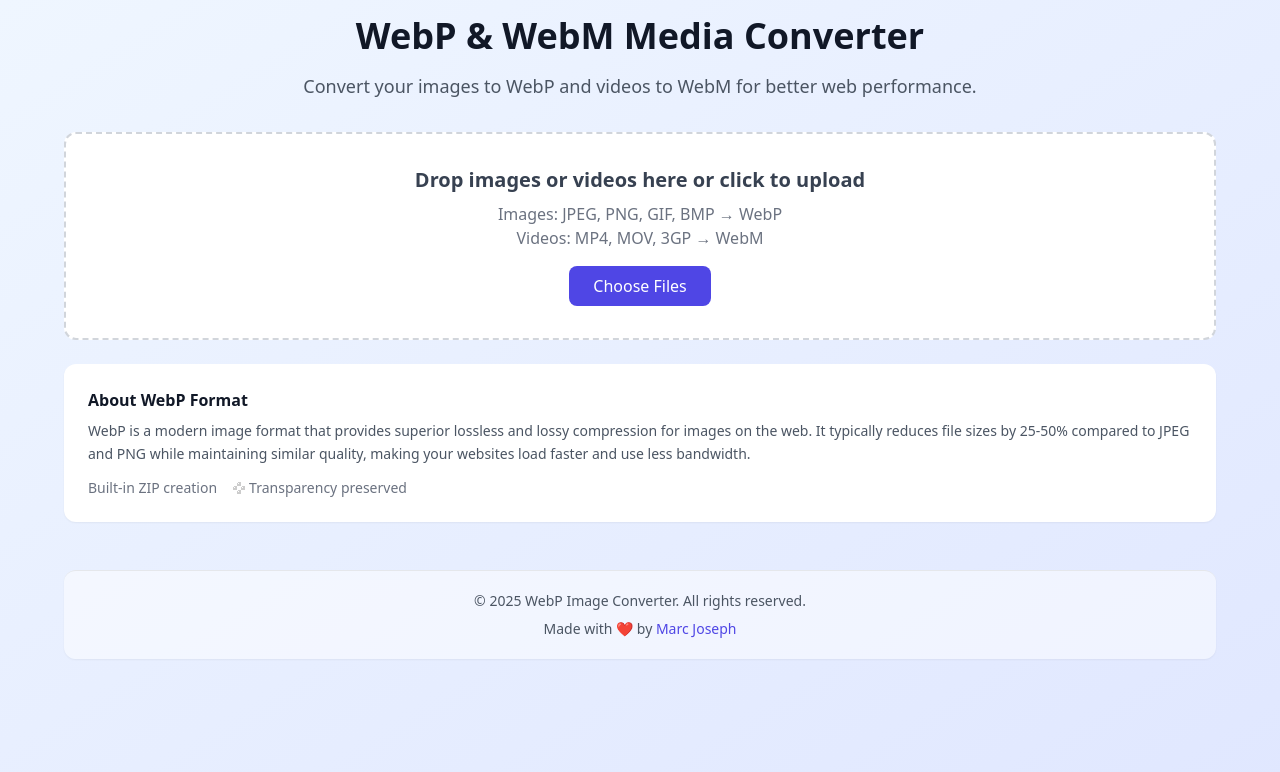
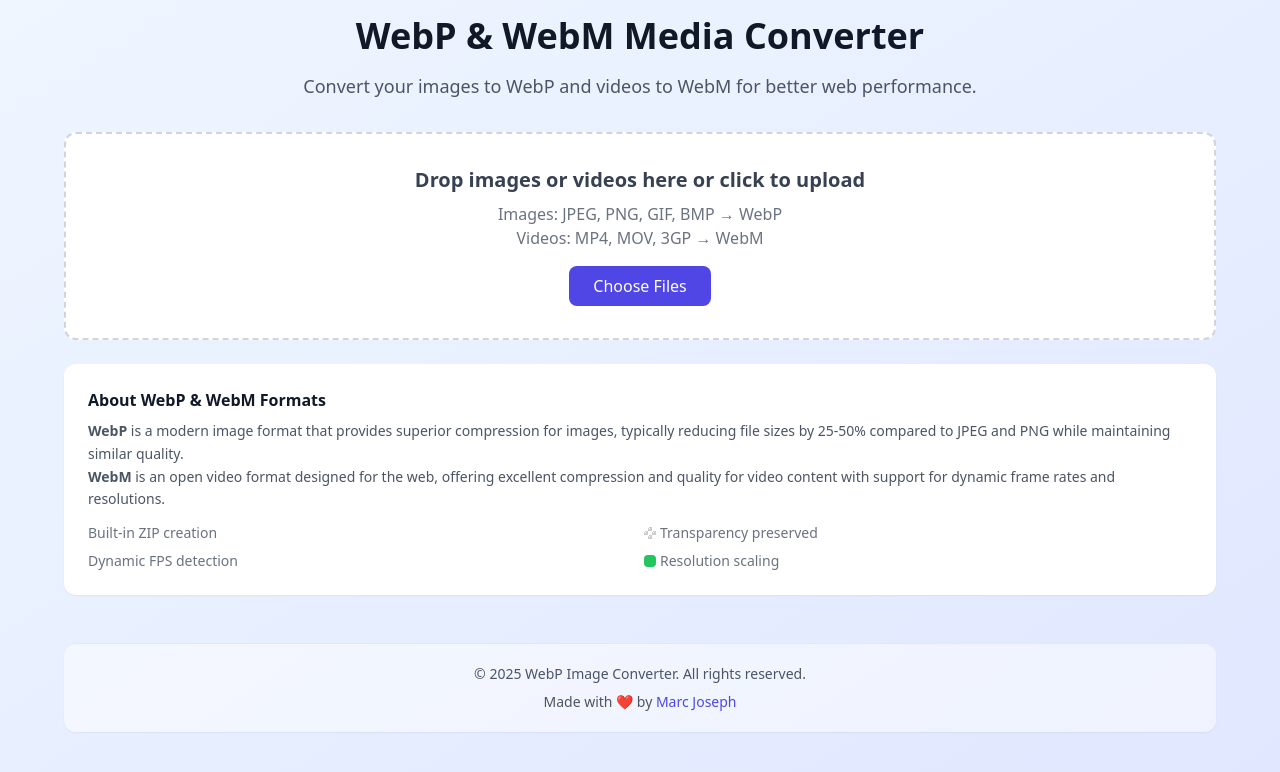
Before and after one commit to imtweetix/web-media-converter, a React (Vite) app: page / in a window 1280 px wide. Shown: the top 772 px of the page. Built offline with nearby package versions, Linux system fonts and the light colour scheme.

Commit message:
feat: Enhance video conversion features with dynamic FPS detection, improved settings management, and updated formats in README

```diff
--- a/package.json
+++ b/package.json
@@ -1,7 +1,7 @@
 {
   "name": "webp-image-converter",
   "private": true,
-  "version": "2.0.0",
+  "version": "2.1.0",
   "type": "module",
   "engines": {
     "node": ">=18.0.0",
--- a/src/components/features/ConversionSettings.tsx
+++ b/src/components/features/ConversionSettings.tsx
@@ -1,8 +1,8 @@
 import { faGear } from '@awesome.me/kit-26a4d59a75/icons/classic/regular';
 import { FontAwesomeIcon } from '@fortawesome/react-fontawesome';
-import { ResizeSettings, VideoSettings, FileItem } from '../../types';
+import { useState } from 'react';
+import { FileItem, ResizeSettings, VideoSettings } from '../../types';
 import { Button, Card, Input } from '../ui';
-import { useState } from 'react';
 
 interface ConversionSettingsProps {
   files: FileItem[];
@@ -45,7 +45,9 @@ export function ConversionSettings({
     onQualityChange(Number(e.target.value));
   };
 
-  const handleVideoResolutionChange = (e: React.ChangeEvent<HTMLSelectElement>) => {
+  const handleVideoResolutionChange = (
+    e: React.ChangeEvent<HTMLSelectElement>
+  ) => {
     const resolution = e.target.value as VideoSettings['resolution'];
     onGlobalVideoChange({
       ...globalVideoSettings,
@@ -53,15 +55,15 @@ export function ConversionSettings({
       // Clear custom dimensions when not using custom
       ...(resolution !== 'custom' && {
         customWidth: undefined,
-        customHeight: undefined
-      })
+        customHeight: undefined,
+      }),
     });
   };
 
   const handleCrfChange = (e: React.ChangeEvent<HTMLInputElement>) => {
     onGlobalVideoChange({
       ...globalVideoSettings,
-      crf: Number(e.target.value)
+      crf: Number(e.target.value),
     });
   };
 
@@ -69,7 +71,7 @@ export function ConversionSettings({
     const fps = e.target.value as VideoSettings['fps'];
     onGlobalVideoChange({
       ...globalVideoSettings,
-      fps
+      fps,
     });
   };
 
@@ -103,7 +105,8 @@ export function ConversionSettings({
   // Calculate CRF slider percentage (inverted because lower CRF = better quality)
   const crfMin = 0;
   const crfMax = 53;
-  const crfPercentage = ((globalVideoSettings.crf - crfMin) / (crfMax - crfMin)) * 100;
+  const crfPercentage =
+    ((globalVideoSettings.crf - crfMin) / (crfMax - crfMin)) * 100;
 
   // Video resolution options
   const videoResolutions = [
@@ -161,9 +164,7 @@ export function ConversionSettings({
 
       <div className='pt-6 border-t border-gray-200'>
         <div className='flex items-center justify-between mb-4'>
-          <h4 className='text-gray-700 font-medium'>
-            Global Image Settings
-          </h4>
+          <h4 className='text-gray-700 font-medium'>Global Image Settings</h4>
           <Button
             onClick={handleApplyImageSettings}
             variant='secondary'
@@ -173,8 +174,9 @@ export function ConversionSettings({
           >
             {isApplyingImageSettings
               ? 'Applying...'
-              : hasMixedTypes ? 'Apply to All Images' : 'Apply to All'
-            }
+              : hasMixedTypes
+                ? 'Apply to All Images'
+                : 'Apply to All'}
           </Button>
         </div>
 
@@ -248,15 +250,13 @@ export function ConversionSettings({
       </div>
 
       <p className='text-sm text-gray-500 mb-6'>
-        Lower values = better quality but larger files and longer conversion times.
-        Recommended: 15-35 (23 is default).
+        Lower values = better quality but larger files and longer conversion
+        times. Recommended: 15-35 (28 is default).
       </p>
 
       <div className='pt-6 border-t border-gray-200'>
         <div className='flex items-center justify-between mb-6'>
-          <h4 className='text-gray-700 font-medium'>
-            Global Video Settings
-          </h4>
+          <h4 className='text-gray-700 font-medium'>Global Video Settings</h4>
           <Button
             onClick={handleApplyVideoSettings}
             variant='secondary'
@@ -266,8 +266,9 @@ export function ConversionSettings({
           >
             {isApplyingVideoSettings
               ? 'Applying...'
-              : hasMixedTypes ? 'Apply to All Videos' : 'Apply to All'
-            }
+              : hasMixedTypes
+                ? 'Apply to All Videos'
+                : 'Apply to All'}
           </Button>
         </div>
 
@@ -301,7 +302,7 @@ export function ConversionSettings({
                   onChange={e =>
                     onGlobalVideoChange({
                       ...globalVideoSettings,
-                    customWidth: parseInt(e.target.value) || undefined
+                      customWidth: parseInt(e.target.value) || undefined,
                     })
                   }
                   placeholder='1920'
@@ -319,7 +320,7 @@ export function ConversionSettings({
                   onChange={e =>
                     onGlobalVideoChange({
                       ...globalVideoSettings,
-                    customHeight: parseInt(e.target.value) || undefined
+                      customHeight: parseInt(e.target.value) || undefined,
                     })
                   }
                   placeholder='1080'
@@ -354,7 +355,7 @@ export function ConversionSettings({
               onChange={e =>
                 onGlobalVideoChange({
                   ...globalVideoSettings,
-                  audioEnabled: e.target.checked
+                  audioEnabled: e.target.checked,
                 })
               }
               className='mr-2 h-4 w-4 text-indigo-600 focus:ring-indigo-500 border-gray-300 rounded'
@@ -402,7 +403,9 @@ export function ConversionSettings({
             </button>
           </div>
 
-          {activeTab === 'images' ? renderImageSettings() : renderVideoSettings()}
+          {activeTab === 'images'
+            ? renderImageSettings()
+            : renderVideoSettings()}
         </div>
       ) : hasImages ? (
         renderImageSettings()
--- a/src/components/features/InfoCard.tsx
+++ b/src/components/features/InfoCard.tsx
@@ -1,5 +1,5 @@
 import { FontAwesomeIcon } from '@fortawesome/react-fontawesome';
-import { faBolt, faBoxArchive } from '@awesome.me/kit-26a4d59a75/icons/classic/regular';
+import { faBolt, faBoxArchive, faVideo } from '@awesome.me/kit-26a4d59a75/icons/classic/regular';
 import { Card } from '../ui';
 
 export function InfoCard() {
@@ -12,16 +12,16 @@ export function InfoCard() {
         />
         <div>
           <h3 className="font-semibold text-gray-900 mb-2">
-            About WebP Format
+            About WebP & WebM Formats
           </h3>
           <p className="text-gray-600 text-sm leading-relaxed mb-3">
-            WebP is a modern image format that provides superior lossless
-            and lossy compression for images on the web. It typically
-            reduces file sizes by 25-50% compared to JPEG and PNG while
-            maintaining similar quality, making your websites load faster
-            and use less bandwidth.
+            <strong>WebP</strong> is a modern image format that provides superior compression for images,
+            typically reducing file sizes by 25-50% compared to JPEG and PNG while maintaining similar quality.
+            <br />
+            <strong>WebM</strong> is an open video format designed for the web, offering excellent compression
+            and quality for video content with support for dynamic frame rates and resolutions.
           </p>
-          <div className="flex items-center space-x-4 text-sm text-gray-500">
+          <div className="grid grid-cols-2 gap-2 text-sm text-gray-500">
             <div className="flex items-center">
               <FontAwesomeIcon
                 icon={faBoxArchive}
@@ -33,6 +33,17 @@ export function InfoCard() {
               <span className="w-3 h-3 mr-1 rounded file-preview"></span>
               <span>Transparency preserved</span>
             </div>
+            <div className="flex items-center">
+              <FontAwesomeIcon
+                icon={faVideo}
+                className="h-4 w-4 mr-1"
+              />
+              <span>Dynamic FPS detection</span>
+            </div>
+            <div className="flex items-center">
+              <span className="w-3 h-3 mr-1 bg-green-500 rounded"></span>
+              <span>Resolution scaling</span>
+            </div>
           </div>
         </div>
       </div>
--- a/src/hooks/useConversion.ts
+++ b/src/hooks/useConversion.ts
@@ -33,7 +33,10 @@ export function useConversion() {
 
           if (file.isVideo) {
             // Use video conversion
-            const effectiveVideoSettings = file.videoSettings || globalVideoSettings;
+            // Use individual settings only if explicitly enabled, otherwise use global settings
+            const effectiveVideoSettings = (file.videoSettings?.enabled)
+              ? file.videoSettings
+              : globalVideoSettings;
             convertedBlob = await VideoConversionService.convertToWebM(
               file,
               effectiveVideoSettings,
```
Also changed, not shown: 2 other files (tests, documents, lock files or other folders). Lines whose indentation alone changed are shown as unchanged.
